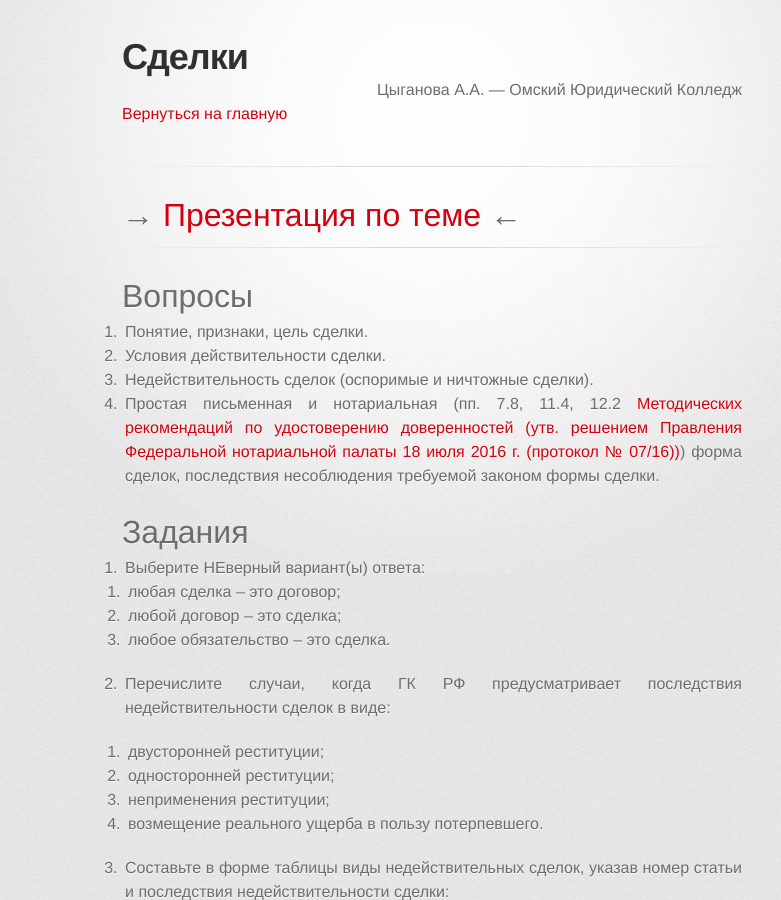
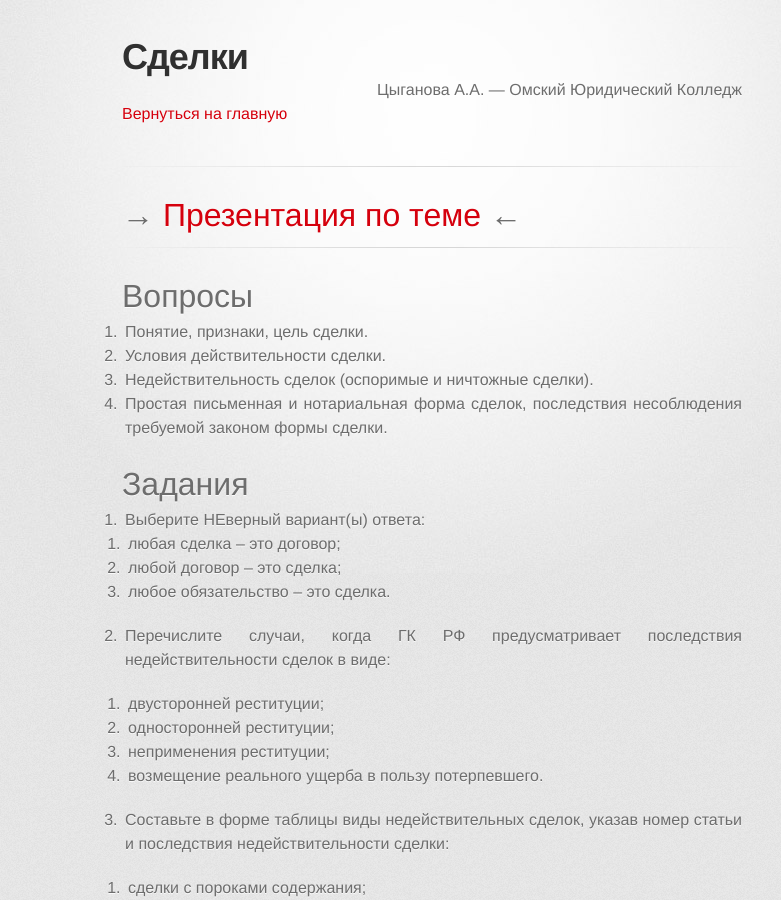
Before and after one commit to a-nova/a-nova.github.io, a Jekyll site: the page built from _lessons/07.md, in a window 1280 px wide and 900 px high. Shown: the whole window, without its empty margins (208-989 px from the left). Built offline with Jekyll 4.4.1, drawn with Linux system fonts in a browser that asks for light colours; some web fonts are replaced.

Commit message:
remove unnecessary link

```diff
--- a/_lessons/07.md
+++ b/_lessons/07.md
@@ -14,10 +14,7 @@ layout: page
 1. Понятие, признаки, цель сделки.
 2. Условия действительности сделки.
 3. Недействительность сделок (оспоримые и ничтожные сделки).
-4. Простая письменная и нотариальная (пп. 7.8, 11.4, 12.2 [Методических
-   рекомендаций по удостоверению доверенностей (утв. решением Правления
-   Федеральной нотариальной палаты 18 июля 2016 г. (протокол № 07/16))](https://www.garant.ru/products/ipo/prime/doc/71398208/))
-   форма сделок, последствия несоблюдения требуемой законом формы сделки.
+4. Простая письменная и нотариальная форма сделок, последствия несоблюдения требуемой законом формы сделки.
 
 # Задания
 
```
